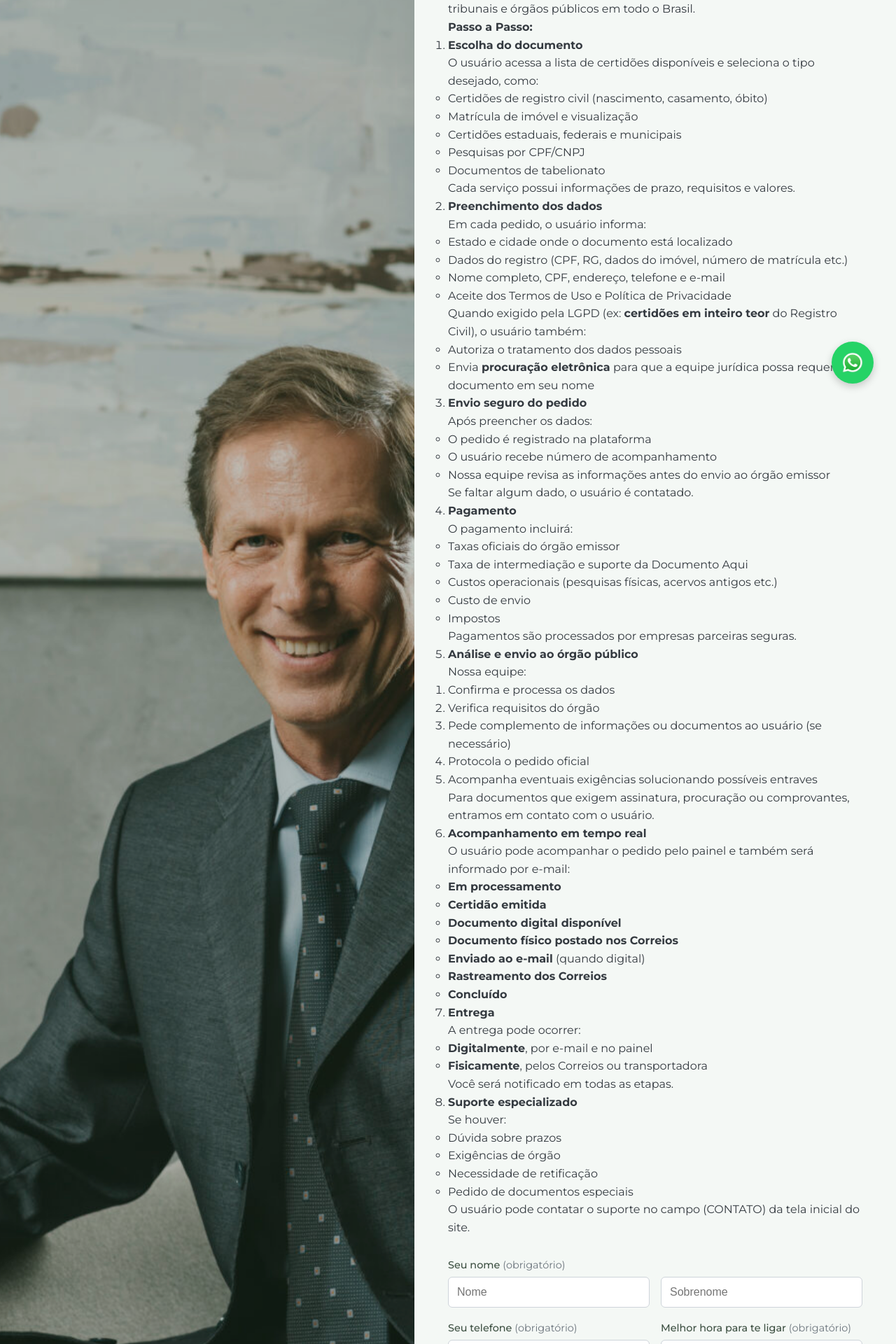
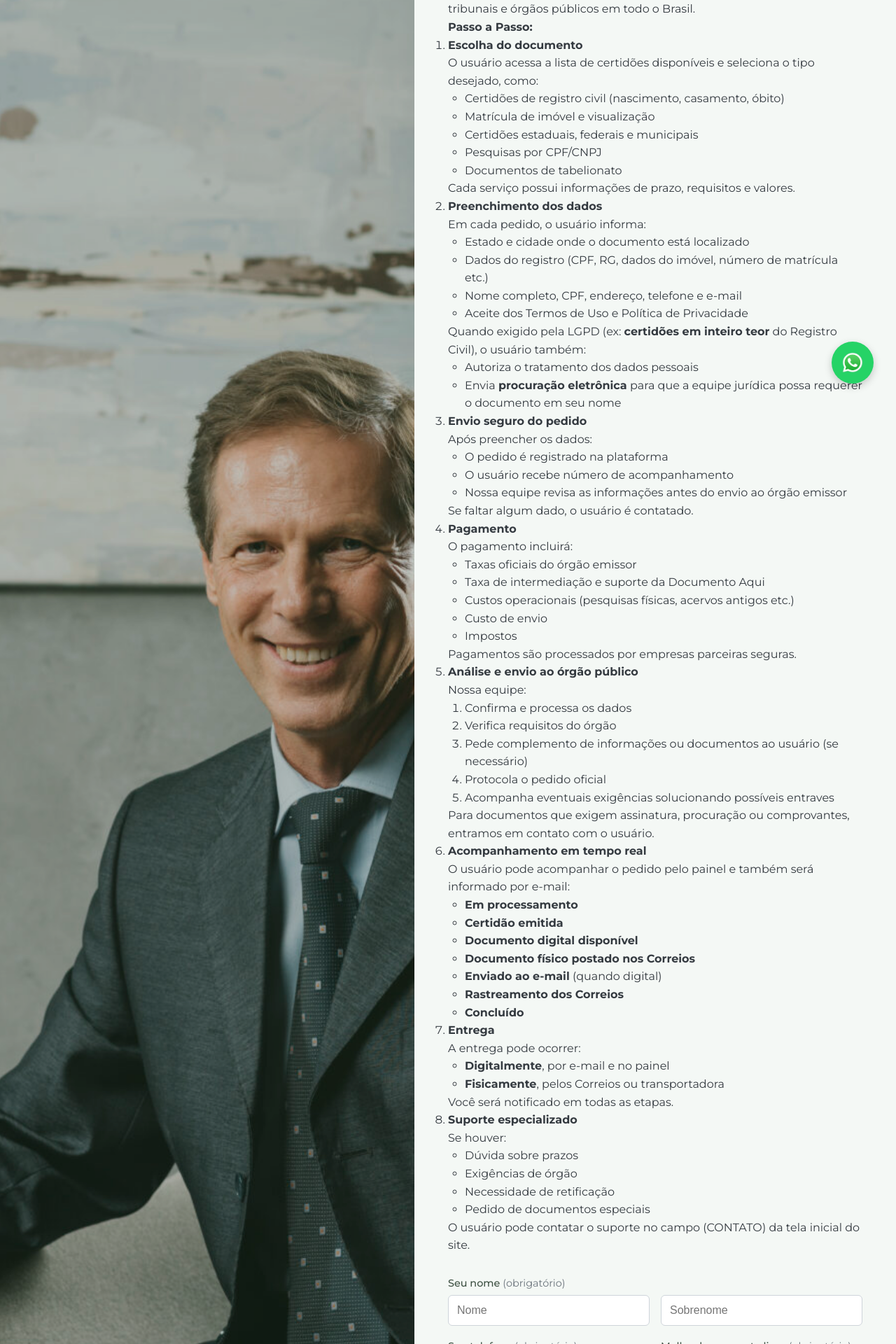
Before and after one commit to documentoaqui/documentoaqui-front, a Next.js app: page /assessoria in a window 1280 px wide. Shown: the part 220-2140 px from the top of the page at 70% size. Built offline with nearby package versions, Linux system fonts and the light colour scheme.

Commit message:
Ajuste visual

```diff
--- a/src/app/assessoria/page.js
+++ b/src/app/assessoria/page.js
@@ -19,7 +19,7 @@ export default function AssessoriaJuridicaPage() {
         <li><b>Escolha do documento</b></li>
         <p>O usuário acessa a lista de certidões disponíveis e seleciona o tipo desejado, como:</p>
 
-        <ul>
+        <ul style={{paddingLeft: '1.5rem'}}>
           <li>Certidões de registro civil (nascimento, casamento, óbito)</li>
           <li>Matrícula de imóvel e visualização</li>
           <li>Certidões estaduais, federais e municipais</li>
@@ -32,7 +32,7 @@ export default function AssessoriaJuridicaPage() {
         <li><b>Preenchimento dos dados</b></li>
         <p>Em cada pedido, o usuário informa:</p>
 
-        <ul>
+        <ul style={{paddingLeft: '1.5rem'}}>
           <li>Estado e cidade onde o documento está localizado</li>
           <li>Dados do registro (CPF, RG, dados do imóvel, número de matrícula etc.)</li>
           <li>Nome completo, CPF, endereço, telefone e e-mail</li>
@@ -43,7 +43,7 @@ export default function AssessoriaJuridicaPage() {
           Quando exigido pela LGPD (ex: <b>certidões em inteiro teor</b> do Registro Civil), o usuário também:
         </p>
 
-        <ul>
+        <ul style={{paddingLeft: '1.5rem'}}>
           <li>Autoriza o tratamento dos dados pessoais</li>
           <li>Envia <b>procuração eletrônica</b> para que a equipe jurídica possa requerer o documento em seu nome</li>
         </ul>
@@ -51,7 +51,7 @@ export default function AssessoriaJuridicaPage() {
         <li><b>Envio seguro do pedido</b></li>
       <p>Após preencher os dados:</p>
 
-        <ul>
+        <ul style={{paddingLeft: '1.5rem'}}>
           <li>O pedido é registrado na plataforma</li>
           <li>O usuário recebe número de acompanhamento</li>
           <li>Nossa equipe revisa as informações antes do envio ao órgão emissor</li>
@@ -62,11 +62,11 @@ export default function AssessoriaJuridicaPage() {
         <li><b>Pagamento</b></li>
         <p>O pagamento incluirá:</p>
 
-        <ul>
+        <ul style={{paddingLeft: '1.5rem'}}>
           <li>Taxas oficiais do órgão emissor</li>
           <li>Taxa de intermediação e suporte da Documento Aqui</li>
           <li>Custos operacionais (pesquisas físicas, acervos antigos etc.)</li>
-        <li>Custo de envio</li>
+          <li>Custo de envio</li>
           <li>Impostos</li>
         </ul>
 
@@ -75,7 +75,7 @@ export default function AssessoriaJuridicaPage() {
         <li><b>Análise e envio ao órgão público</b></li>
         <p>Nossa equipe:</p>
 
-        <ol>
+        <ol style={{paddingLeft: '1.5rem'}}>
           <li>Confirma e processa os dados</li>
           <li>Verifica requisitos do órgão</li>
           <li>Pede complemento de informações ou documentos ao usuário (se necessário)</li>
@@ -88,10 +88,10 @@ export default function AssessoriaJuridicaPage() {
         <li><b>Acompanhamento em tempo real</b></li>
         <p>O usuário pode acompanhar o pedido pelo painel e também será informado por e-mail:</p>
 
-      <ul>
+      <ul style={{paddingLeft: '1.5rem'}}>
           <li><b>Em processamento</b></li>
           <li><b>Certidão emitida</b></li>
-        <li><b>Documento digital disponível</b></li>
+          <li><b>Documento digital disponível</b></li>
           <li><b>Documento físico postado nos Correios</b></li>
           <li><b>Enviado ao e-mail</b> (quando digital)</li>
           <li><b>Rastreamento dos Correios</b></li>
@@ -101,22 +101,22 @@ export default function AssessoriaJuridicaPage() {
         <li><b>Entrega</b></li>
         <p>A entrega pode ocorrer:</p>
 
-        <ul>
+        <ul style={{paddingLeft: '1.5rem'}}>
           <li><b>Digitalmente</b>, por e-mail e no painel</li>
           <li><b>Fisicamente</b>, pelos Correios ou transportadora</li>
-      </ul>
+        </ul>
 
         <p>Você será notificado em todas as etapas.</p>
 
         <li><b>Suporte especializado</b></li>
         <p>Se houver:</p>
 
-      <ul>
+        <ul style={{paddingLeft: '1.5rem'}}>
           <li>Dúvida sobre prazos</li>
           <li>Exigências de órgão</li>
           <li>Necessidade de retificação</li>
           <li>Pedido de documentos especiais</li>
-      </ul>
+        </ul>
 
         <p>O usuário pode contatar o suporte no campo (CONTATO) da tela inicial do site.</p>
       </ol>
```
